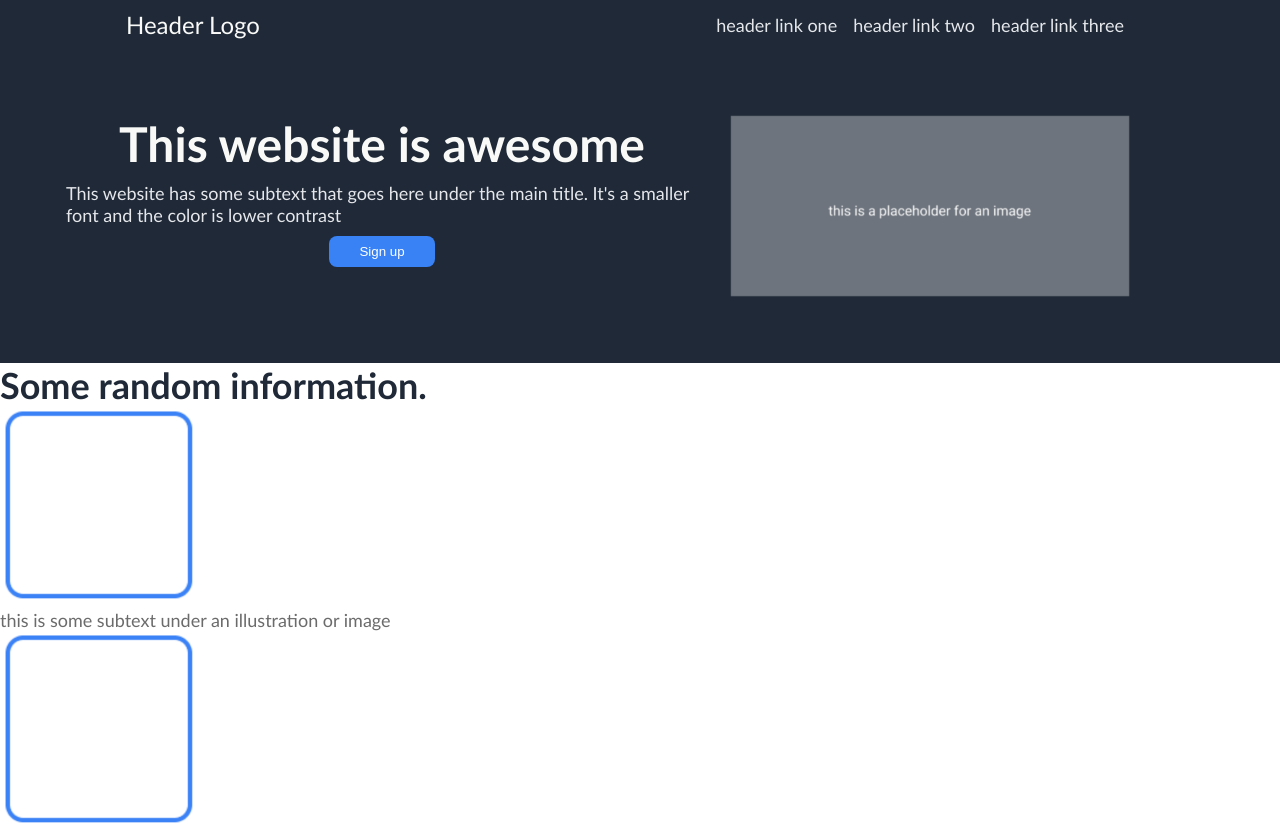
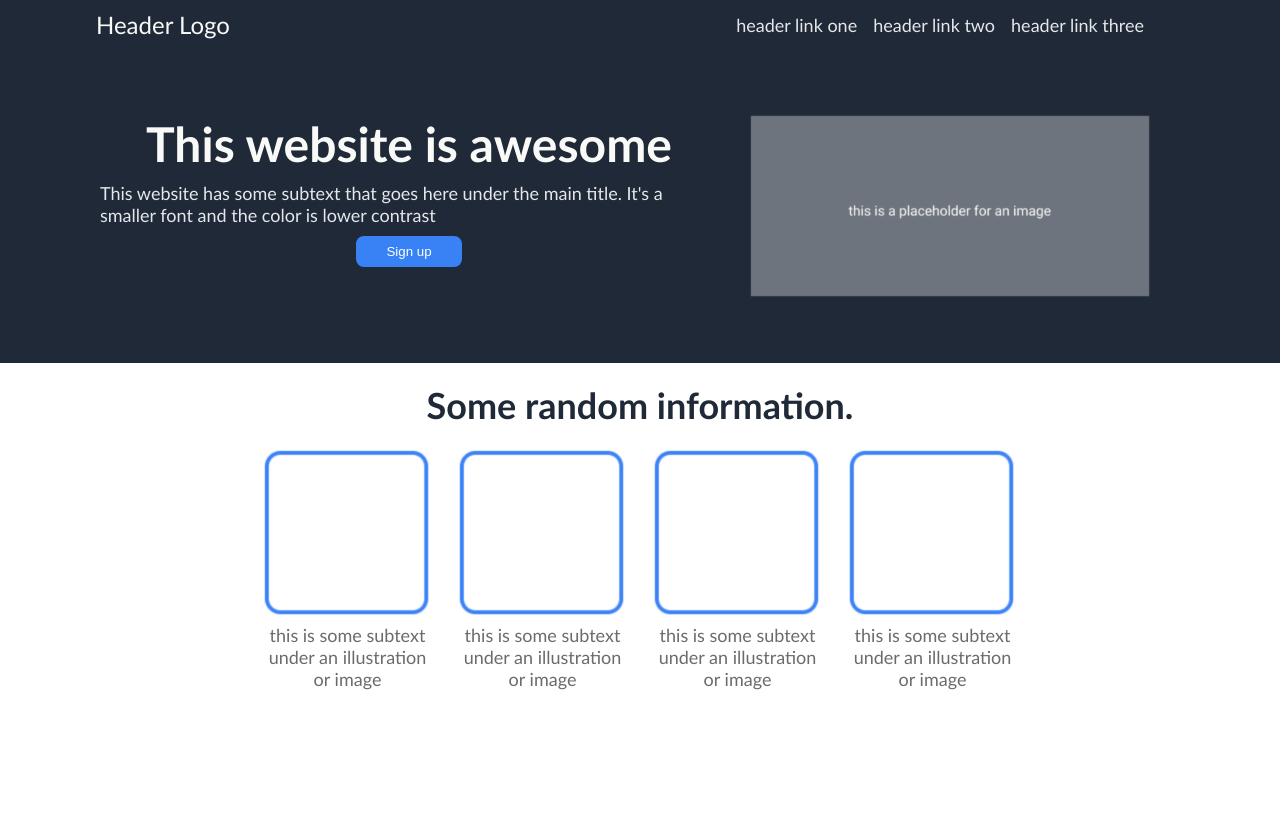
Before and after one commit to phuihumu/webpage, a plain HTML site: page index.html in a window 1280 px wide. Shown: the top 825 px of the page. After the commit the page ends 800 px from the top, so only its background shows below. Drawn offline with Linux system fonts and the light colour scheme.

Commit message:
Formatted second section using flexbox. Made a few placement adjustments to the other sections.

```diff
--- a/style.css
+++ b/style.css
@@ -16,11 +16,11 @@ body {
     color: #F9FAF8;
     font-size: 24px;
     padding: 10px;
-    padding-left: 110px;
+    padding-left: 80px;
 }
 
 .right {
-    padding-right: 140px;
+    padding-right: 120px;
 }
 
 
@@ -52,6 +52,7 @@ ul {
     align-items: center;
     gap: 10px;
     padding:16px;
+    padding-left: 50px;
 }
 
 .main-text{
@@ -78,24 +79,41 @@ button {
 .intro img {
     max-width: 400px;
     padding: 16px;
-    padding-right: 100px;
+    padding-right: 80px;
 }
 
 .second {
     font-family: 'Gill Sans', 'Gill Sans MT', Calibri, 'Trebuchet MS', sans-serif;
+    display: flex;
+    flex-direction: column;
+    padding: 20px;
+    gap: 20px;
 }
 
 .second-header {
     color: #1F2937;
     font-size: 36px;
     font-weight: bolder;
+    display: flex;
+    justify-content: center;
 }
 
 .items{
     color:#6b6b6b;
     font-size: 18px;
+    display: flex;
+    justify-content: center;
+    align-items: center;
+    text-align: center;
+    padding-left: 50px;
+    padding-right: 50px;
+    gap: 20px;
 }
 
 .items img {
-    max-width: 200px;
+    max-width: 175px;
 }
+
+.width {
+    max-width: 175px;
+}
```
